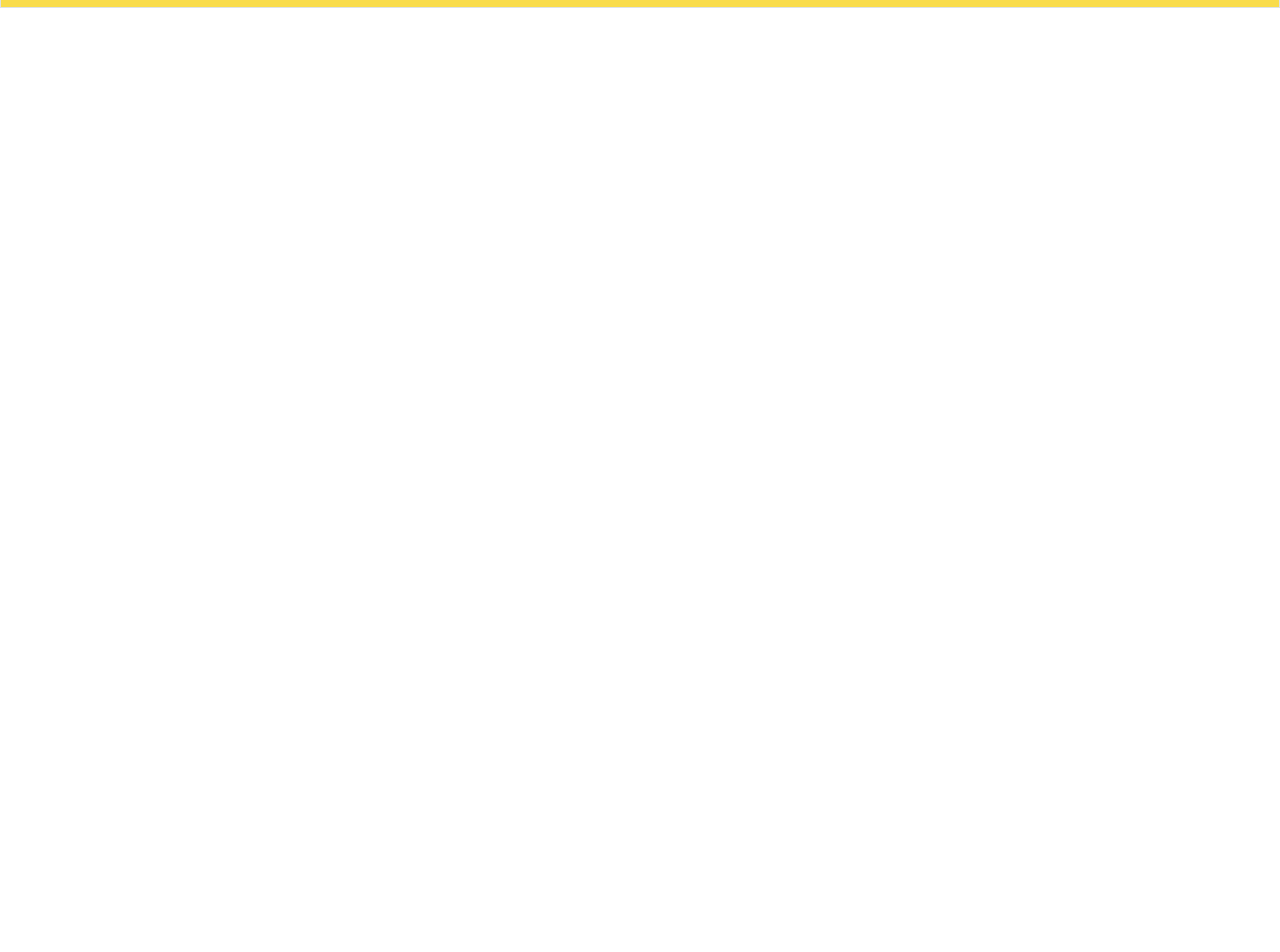
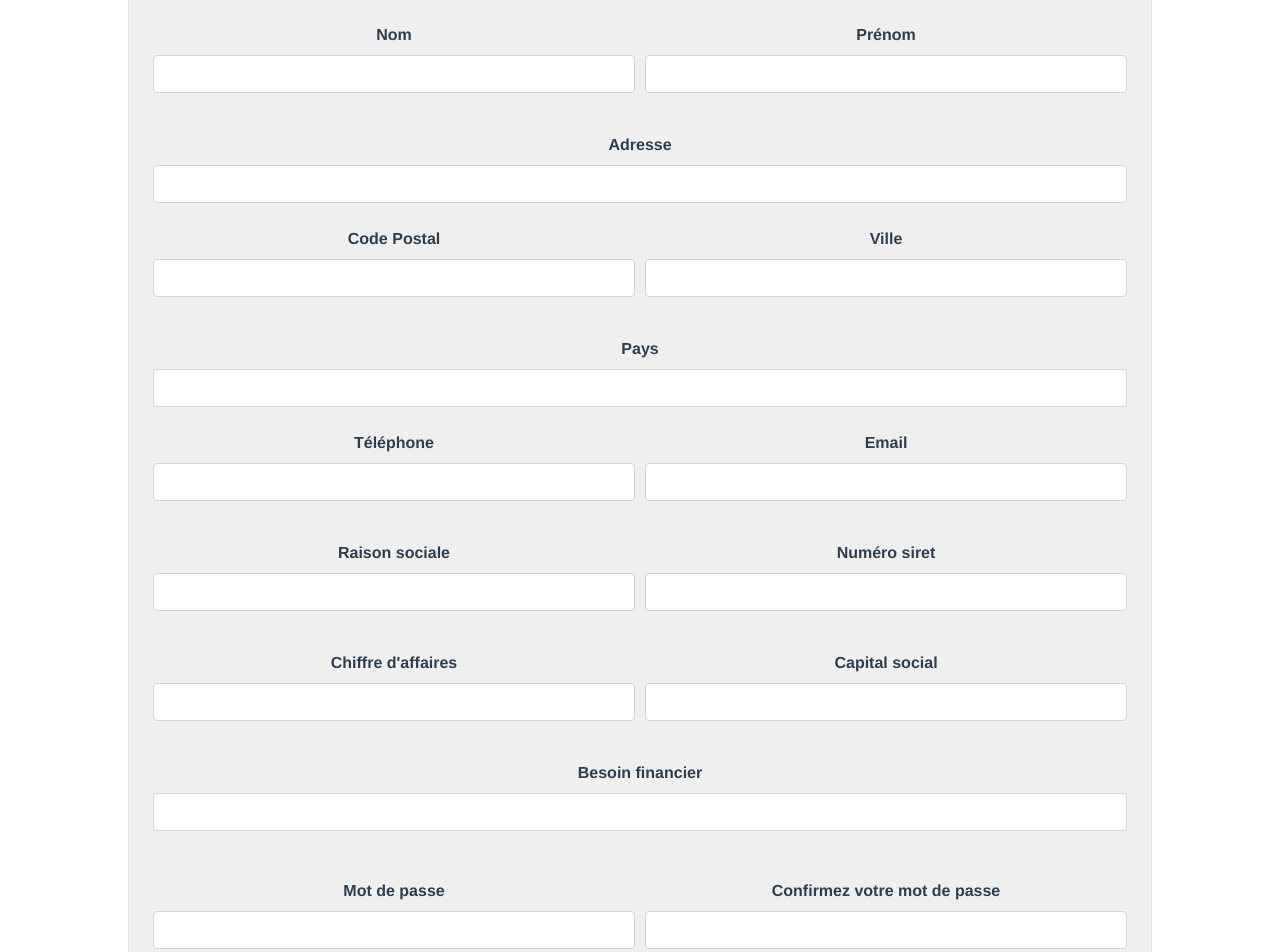
Before and after one commit to yaf/meet_invest, a Vue app: page /form-entrepreneur in a window 1280 px wide. Shown: the part 420-1372 px from the top of the page. Before the commit the page ends 800 px from the top, so only its background shows below. Built offline with nearby package versions, Linux system fonts and the light colour scheme.

Commit message:
add formEntrepreneur

```diff
--- a/src/router/index.js
+++ b/src/router/index.js
@@ -4,7 +4,6 @@ import Accueil from '@/views/accueil.vue'
 import APropos from '@/views/aPropos.vue'
 import EntrepreneurDetails from '@/views/entrepreneurDetails.vue'
 import Entrepreneurs from '@/views/entrepreneurs.vue'
-import FormContact from '@/views/formContact.vue'
 import FormEntrepreneur from '@/views/formEntrepreneur.vue'
 import FormInvestisseur from '@/views/formInvestisseur.vue'
 import Investisseur from '@/views/investisseur.vue'
@@ -34,17 +33,12 @@ Vue.use(VueRouter)
     component: Entrepreneurs,
   },
   {
-    path: '/',
-    name: 'FormContact',
-    component: FormContact,
-  },
-  {
-    path: '/inscription-entrepreneur',
+    path: '/form-entrepreneur',
     name: 'FormEntrepreneur',
     component: FormEntrepreneur,
   },
   {
-    path: '/inscription-investisseur',
+    path: '/form-investisseur',
     name: 'FormInvestisseur',
     component: FormInvestisseur,
   },
--- a/src/views/formContact.vue
+++ /dev/null
@@ -1,16 +0,0 @@
-<template>
-    <div class="formcontact">
-
-    </div>
-</template>
-
-<script>
-export default {
-    name: "FormContact",
-
-}
-</script>
-
-<style lang="scss">
-
-</style>
--- a/src/views/formEntrepreneur.vue
+++ b/src/views/formEntrepreneur.vue
@@ -1,16 +1,176 @@
 <template>
-    <div class="formentrepreneur">
+    <div class="formentrepreneur border bgYellow ">
+        <h1 class="mt-5">Inscrivez-vous !</h1>
+        <p><small>( C'est gratuit ♥︎ )</small></p>
+        <p v-if="success">Votre inscription a bien été effectuée!</p>
+        <form class="p-4">
+            <div class="form-row mb-4">
+                <div class="form-group col-md-6">
+                    <label for="lastname"><strong>Nom</strong></label>
+                    <input type="text" class="form-control" name="lastname">
+                 </div>
+                <div class="form-group col-md-6">
+                    <label for="firstname"><strong>Prénom</strong></label>
+                    <input type="text" class="form-control" name="firstname">
+                </div>
+            </div>
+            <div class="form-group mb-4">
+                <label for="address"><strong>Adresse</strong></label>
+                <input type="text" class="form-control" name="address">
+            </div>
+            <div class="form-row mb-4">
+                <div class="form-group col-md-6">
+                    <label for="cp"><strong>Code Postal</strong></label>
+                    <input type="text" class="form-control" name="cp">
+                </div>
+                <div class="form-group col-md-6">
+                    <label for="city"><strong>Ville</strong></label>
+                    <input type="text" class="form-control" name="city">
+                </div>
+            </div>
+            <div class="form-group mb-4">
+                    <label for="country"><strong>Pays</strong></label>
+                    <input type="text" class="form-control" name="country">
+            </div>
+            <div class="form-row mb-4">
+                <div class="form-group col-md-6">
+                    <label for="phone"><strong>Téléphone</strong></label>
+                    <input type="number" class="form-control" name="phone">
+                </div>
+                <div class="form-group col-md-6">
+                    <label for="mail"><strong>Email</strong></label>
+                    <input type="email" class="form-control" name="mail">
+                </div>
+            </div>
+            <div class="form-row mb-4">
+                <div class="form-group col-md-6">
+                    <label for="raison_sociale"><strong>Raison sociale</strong></label>
+                    <input type="text" class="form-control" name="raison_sociale">
+                </div>
+                <div class="form-group col-md-6">
+                    <label for="siret"><strong>Numéro siret</strong></label>
+                    <input type="number" class="form-control" name="siret">
+                </div>
+            </div>
+            <div class="form-row mb-4">
+                <div class="form-group col-md-6">
+                    <label for="ca"><strong>Chiffre d'affaires</strong></label>
+                    <input type="text" class="form-control" name="ca">
+                </div>
+                <div class="form-group col-md-6">
+                    <label for="capital_social"><strong>Capital social</strong></label>
+                    <input type="number" class="form-control" name="capital_social">
+                </div>
+            </div>
+            <div>
+                <div class="form-group mb-5">
+                    <label for="financial_needs"><strong>Besoin financier</strong></label>
+                    <input type="number" class="form-control" name="financial_needs">
+                </div>
+            </div>
+            <div class="form-row mb-5">
+                <div class="form-group col-md-6">
+                    <label for="password"><strong>Mot de passe</strong></label>
+                    <input type="password" class="form-control" id="password" name="password">
+                </div>
+                <div class="form-group col-md-6">
+                    <label for="passwordconfirm"><strong>Confirmez votre mot de passe</strong></label>
+                    <input type="password" class="form-control" id="passwordconfirm" name="passwordconfirm">
+                </div>
+            </div>
 
+            <Bouton :title="title"></Bouton>
+            <!-- <Bouton :title="title" :@click="postForm()"></Bouton> -->
+        </form>
     </div>
 </template>
 
 <script>
+    import Bouton from "@/components/Bouton";
+
 export default {
-    name: "FormEntrepreneur",
+    name: "Formentrepreneur",
+
+    components: { Bouton },
+
+    data() {
+        return{
+            title: "S'inscrire",
+            firstname: "",
+            lastname: "",
+            address: "",
+            cp: "",
+            city: "",
+            country: "",
+            phone: "",
+            mail: "",
+            raison_sociale: "",
+            siret: "",
+            capital_social: "",
+            ca: "",
+            financial_needs: "",
+            password: "",
+            passwordconfirm: "",
+            success: false,
+        }
+    },
+
+    //methods: {
+        // postForm() {
+        //     const axios = require("axios");
+
+        //     this.axios.post('urldelapi', {
+        //         firstname: this.firstname,
+        //         lastname: this.lastname,
+        //         address: this.address,
+        //         cp: this.cp,
+        //         city: this.city,
+        //         country: this.country,
+        //         phone: this.phone,
+        //         mail: this.mail,
+        //         raison_sociale: this.raison_sociale,
+        //         siret: this.siret,
+        //         capital_social: this.capital_social,
+        //         ca: this.ca,
+        //         amount: this.amount,
+        //         password: this.password,
+        //         passwordconfirm: this.passwordconfirm
+        //     })
+        //     .then(() => {
+        //         this.firstname = "",
+        //         this.lastname = "",
+        //         this.address = "",
+        //         this.cp = "",
+        //         this.city = "",
+        //         this.country = "",
+        //         this.phone = "",
+        //         this.mail = "",
+        //         this.raison_sociale = "",
+        //         this.siret = "",
+        //         this.capital_social = "",
+        //         this.ca = "",
+        //         this.amount = "",
+        //         this.password = "",
+        //         this.passwordconfirm = "",
+        //         this.success = true;
+        //     })
+        //     .catch((err) => {
+        //         console.log(err);
+        //     })
+        // },
+    //}
 
 }
 </script>
 
-<style lang="scss">
+<style>
+
+    .formentrepreneur {
+        margin: 10vh 10vw;
+    }
+
+    .bgYellow {
+        background-color: #EFEFEF;
+    }
 
 </style>
```
